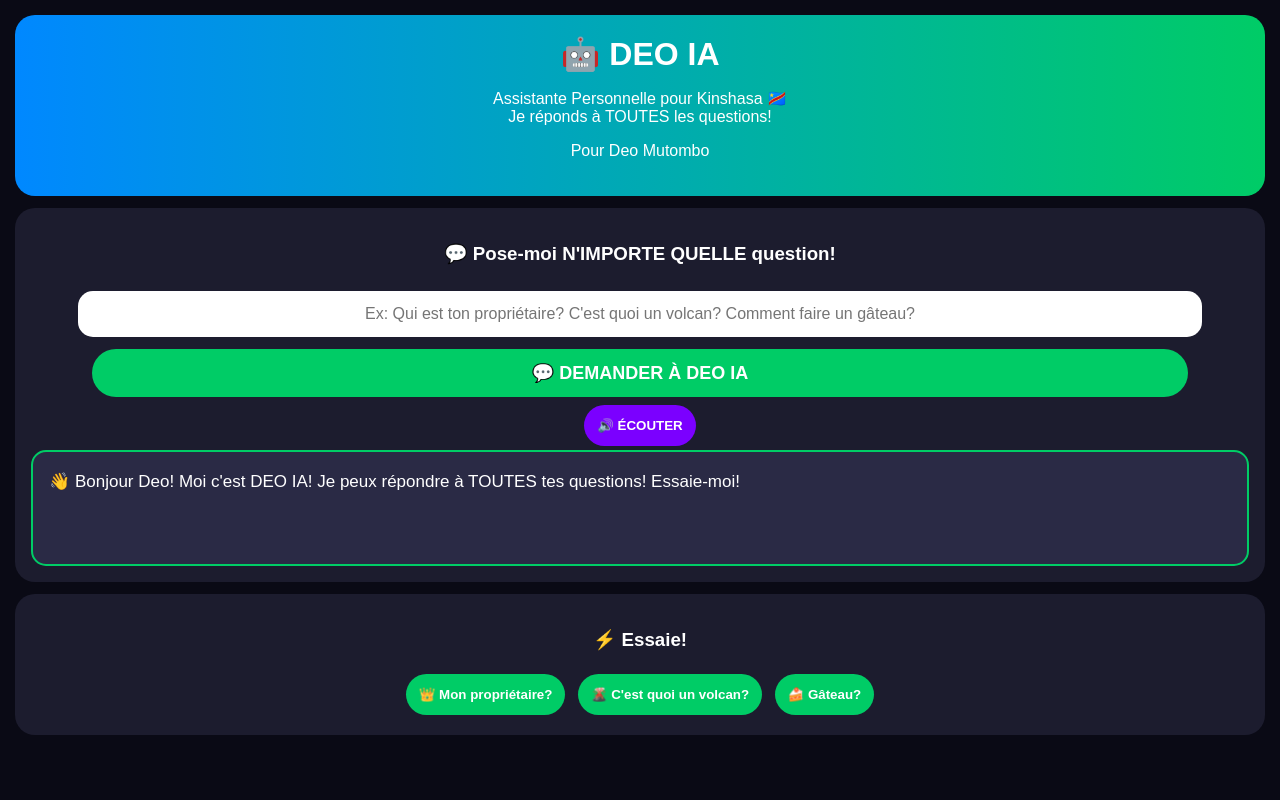
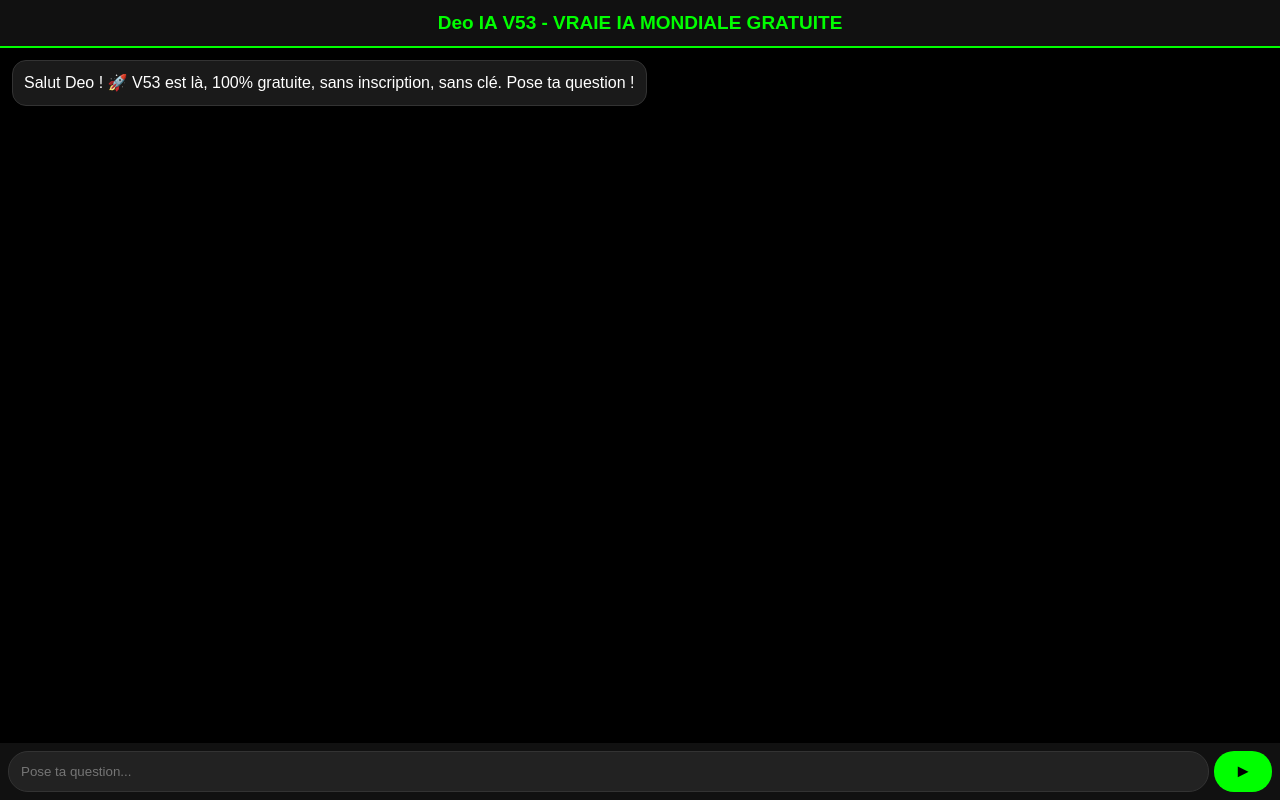
Before and after one commit to deomutombo25-cmyk/Deo-IA-, a plain HTML site: page index.html in a window 1280 px wide. Drawn offline with Linux system fonts and the light colour scheme.

Commit message:
Update index.html

```diff
--- a/index.html
+++ b/index.html
@@ -2,35 +2,43 @@
 <html lang="fr">
 <head>
 <meta charset="UTF-8">
-<meta name="viewport" content="width=device-width, initial-scale=1.0">
-<title>DEO IA - Répond à TOUT</title>
+<meta name="viewport" content="width=device-width,initial-scale=1">
+<title>Deo IA V53 - VRAIE IA</title>
 <style>
-body{margin:0;font-family:Arial;background:#0a0a15;color:white;text-align:center;padding:15px}
-header{padding:20px;background:linear-gradient(90deg,#0088ff,#00cc66);border-radius:20px}
-h1{margin:0}
-.box{background:#1c1c2e;margin:12px 0;padding:16px;border-radius:20px}
-button{padding:13px;border:none;border-radius:30px;background:#00cc66;color:white;font-weight:bold;margin:4px}
-input{width:90%;padding:14px;border-radius:15px;border:none;margin:8px;text-align:center;font-size:16px}
-#reponse{background:#2a2a45;padding:16px;border-radius:15px;text-align:left;min-height:80px;font-size:17px;line-height:1.6;border:2px solid #00cc66;white-space:pre-wrap}
-.petit{font-size:13px;color:#aaa}
+body{margin:0;background:#000;color:#fff;font-family:sans-serif;display:flex;flex-direction:column;height:100vh}
+#h{background:#111;padding:12px;border-bottom:2px solid #0f0;text-align:center}
+#h h1{margin:0;font-size:19px;color:#0f0}
+#chat{flex:1;overflow:auto;padding:12px;display:flex;flex-direction:column;gap:10px}
+.m{padding:11px;border-radius:14px;max-width:85%;line-height:1.4;white-space:pre-wrap}
+.user{background:#0a2a0a;align-self:flex-end;border:1px solid #0f0}
+.ai{background:#1a1a1a;align-self:flex-start;border:1px solid #333}
+#bar{display:flex;padding:8px;background:#111;gap:5px}
+#inp{flex:1;padding:12px;border-radius:20px;border:1px solid #333;background:#222;color:#fff}
+#send{background:#0f0;color:#000;border:none;padding:0 20px;border-radius:20px;font-weight:bold;font-size:18px}
 </style>
 </head>
 <body>
-
-<header><h1>🤖 DEO IA</h1><p>Assistante Personnelle pour Kinshasa 🇨🇩<br>Je réponds à TOUTES les questions!</p><p>Pour Deo Mutombo</p></header>
-
-<div class="box">
-<h3>💬 Pose-moi N'IMPORTE QUELLE question!</h3>
-<input type="text" id="question" placeholder="Ex: Qui est ton propriétaire? C'est quoi un volcan? Comment faire un gâteau?" onkeypress="if(event.key==='Enter') envoyer()">
-<br>
-<button onclick="envoyer()" style="background:#00cc66;font-size:18px;width:90%">💬 DEMANDER À DEO IA</button>
-<button onclick="ecouter()" style="background:#7b00ff">🔊 ÉCOUTER</button>
-<div id="reponse">👋 Bonjour Deo! Moi c'est DEO IA! Je peux répondre à TOUTES tes questions! Essaie-moi!</div>
-<p id="chargement" style="color:#ffcc00;display:none">⏳ DEO IA réfléchit...</p>
-</div>
-
-<div class="box">
-<h3>⚡ Essaie!</h3>
-<button onclick="tester('Quel est le nom de ton propriétaire?')">👑 Mon propriétaire?</button>
-<button onclick="tester('C est quoi un volcan?')">🌋 C'est quoi un volcan?</button>
-<button onclick="tester('Comment faire un gâteau au chocolat?')">🍰 Gâteau?</
+<div id="h"><h1>Deo IA V53 - VRAIE IA MONDIALE GRATUITE</h1></div>
+<div id="chat"><div class="m ai">Salut Deo ! 🚀 V53 est là, 100% gratuite, sans inscription, sans clé. Pose ta question !</div></div>
+<div id="bar"><input id="inp" placeholder="Pose ta question..."><button id="send">►</button></div>
+<script>
+const chat=document.getElementById('chat'), inp=document.getElementById('inp'), send=document.getElementById('send');
+function add(t,c){const d=document.createElement('div');d.className='m '+c;d.textContent=t;chat.appendChild(d);chat.scrollTop=chat.scrollHeight;return d}
+async function ask(){
+let q=inp.value.trim();if(!q)return;
+add(q,'user');inp.value='';
+let a=add('Deo IA réfléchit...','ai');
+try{
+let r=await fetch('https://text.pollinations.ai/'+encodeURIComponent(q));
+let t=await r.text();
+a.textContent=t;
+}catch(e){
+a.textContent='Erreur réseau Deo, réessaie: '+e;
+}
+chat.scrollTop=chat.scrollHeight;
+}
+send.onclick=ask;
+inp.onkeydown=e=>{if(e.key==='Enter')ask()};
+</script>
+</body>
+  </html>
```
